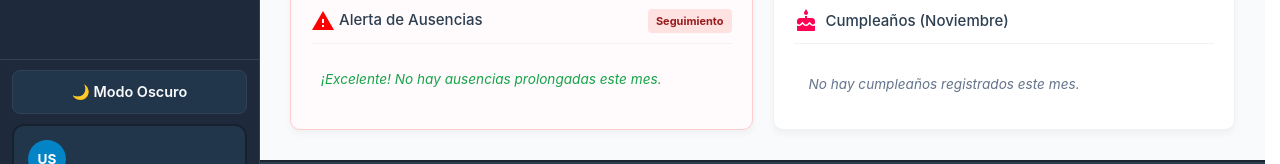
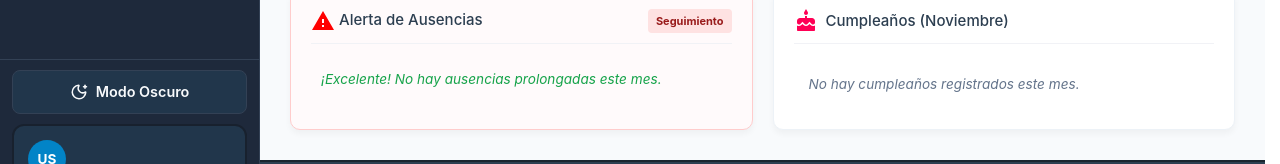
Before and after one commit to moyanoivan112/sistema-gestion-comercial, a React (Vite) app in the folder Frontend/: page /inicio in a window 1280 px wide. Shown: the part 545-709 px from the top of the page. Built offline with nearby package versions, Linux system fonts and the light colour scheme; no server answers; sample sign-in values are in the browser's storage.

Commit message:
Arreglar renderizado de íconos Sun y MoonStar en Icon.jsx y ThemeToggle

```diff
--- a/Frontend/src/components/common/Icon.jsx
+++ b/Frontend/src/components/common/Icon.jsx
@@ -1,15 +1,24 @@
 import React from "react";
 
+const STROKE_ICONS = new Set(["MoonStar", "Sun"]);
+
 export default function Icon({ name, size = 20, color }) {
+  const isStrokeIcon = STROKE_ICONS.has(name);
+  const resolvedColor = color || "currentColor";
+
   return (
     <svg
       xmlns="http://www.w3.org/2000/svg"
       height={`${size}px`}
       viewBox="0 0 24 24"
       width={`${size}px`}
-      fill={color || "currentColor"} // 👈 Si no se le pasa un color específico, hereda el color del texto actual
+      fill={isStrokeIcon ? "none" : resolvedColor}
+      stroke={isStrokeIcon ? resolvedColor : undefined}
+      strokeWidth={isStrokeIcon ? 2 : undefined}
+      strokeLinecap={isStrokeIcon ? "round" : undefined}
+      strokeLinejoin={isStrokeIcon ? "round" : undefined}
     >
-      <rect fill="none" height="24" width="24" />
+      {!isStrokeIcon && <rect fill="none" height="24" width="24" />}
       {/* 1. Agregar Hermano */}
       {name === "agregar-hermano" && (
         <path d="M13,8c0-2.21-1.79-4-4-4S5,5.79,5,8s1.79,4,4,4S13,10.21,13,8z M15,10v2h3v3h2v-3h3v-2h-3V7h-2v3H15z M1,18v2h16v-2 c0-2.66-5.33-4-8-4S1,15.34,1,18z" />
@@ -108,6 +117,28 @@ export default function Icon({ name, size = 20, color }) {
       {name === "OpenDoor" && (
         <path d="M11,13q0.43,0 0.71-0.29Q12,12.43 12,12t-0.29-0.71T11,11t-0.71,0.29T10,12t0.29,0.71T11,13ZM7,21V19l6-1V6.88Q13,6.5 12.78,6.2T12.2,5.85L7,5V3l5.5,0.9q1.1,0.2 1.8,1.03T15,6.85v12.8L7,21ZM3,21V19H5V5Q5,4.15 5.59,3.57T7,3H17q0.85,0 1.43,0.57T19,5V19h2v2H3Zm4-2H17V5H7V19Z" />
       )}
+      {/* 23. MoonStar */}
+      {name === "MoonStar" && (
+        <>
+          <path d="M18 5h4" />
+          <path d="M20 3v4" />
+          <path d="M20.985 12.486a9 9 0 1 1-9.473-9.472c.405-.022.617.46.402.803a6 6 0 0 0 8.268 8.268c.344-.215.825-.004.803.401" />
+        </>
+      )}
+      {/* 24. Sun */}
+      {name === "Sun" && (
+        <>
+          <circle cx="12" cy="12" r="4" />
+          <path d="M12 2v2" />
+          <path d="M12 20v2" />
+          <path d="m4.93 4.93 1.41 1.41" />
+          <path d="m17.66 17.66 1.41 1.41" />
+          <path d="M2 12h2" />
+          <path d="M20 12h2" />
+          <path d="m6.34 17.66-1.41 1.41" />
+          <path d="m19.07 4.93-1.41 1.41" />
+        </>
+      )}
     </svg>
   );
 }
--- a/Frontend/src/components/layout/Sidebar/components/ThemeToggle.jsx
+++ b/Frontend/src/components/layout/Sidebar/components/ThemeToggle.jsx
@@ -1,11 +1,22 @@
 // src/components/layout/Sidebar/components/ThemeToggle.jsx
 import React from "react";
+import Icon from "../../../common/Icon";
 
 export default function ThemeToggle({ isDarkMode, onToggle }) {
   return (
     <div className="sidebar-theme-container">
       <button type="button" onClick={onToggle} className="sidebar-theme-btn">
-        <span>{isDarkMode ? "☀️ Modo Claro" : "🌙 Modo Oscuro"}</span>
+        {isDarkMode ? (
+          <>
+            <Icon name="Sun" size={18} />
+            <span>Modo Claro</span>
+          </>
+        ) : (
+          <>
+            <Icon name="MoonStar" size={18} />
+            <span>Modo Oscuro</span>
+          </>
+        )}
       </button>
     </div>
   );
```
